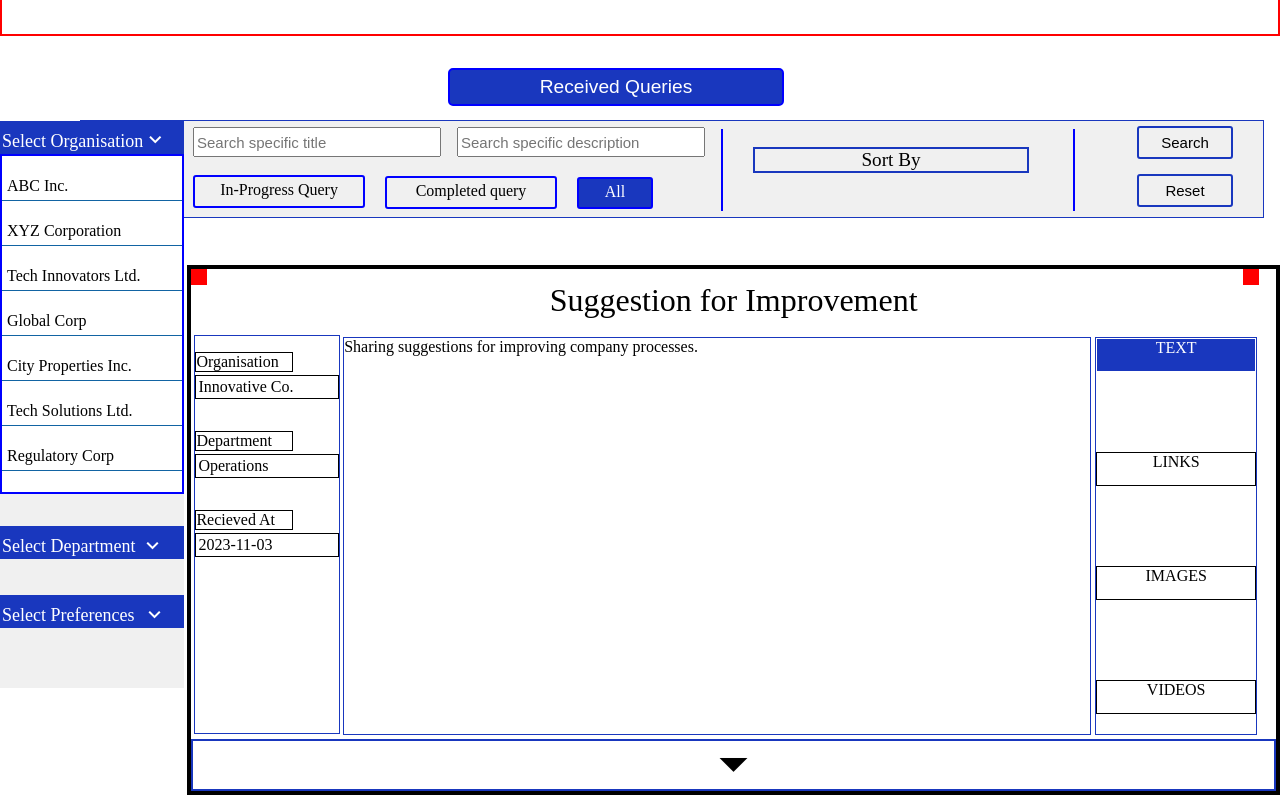
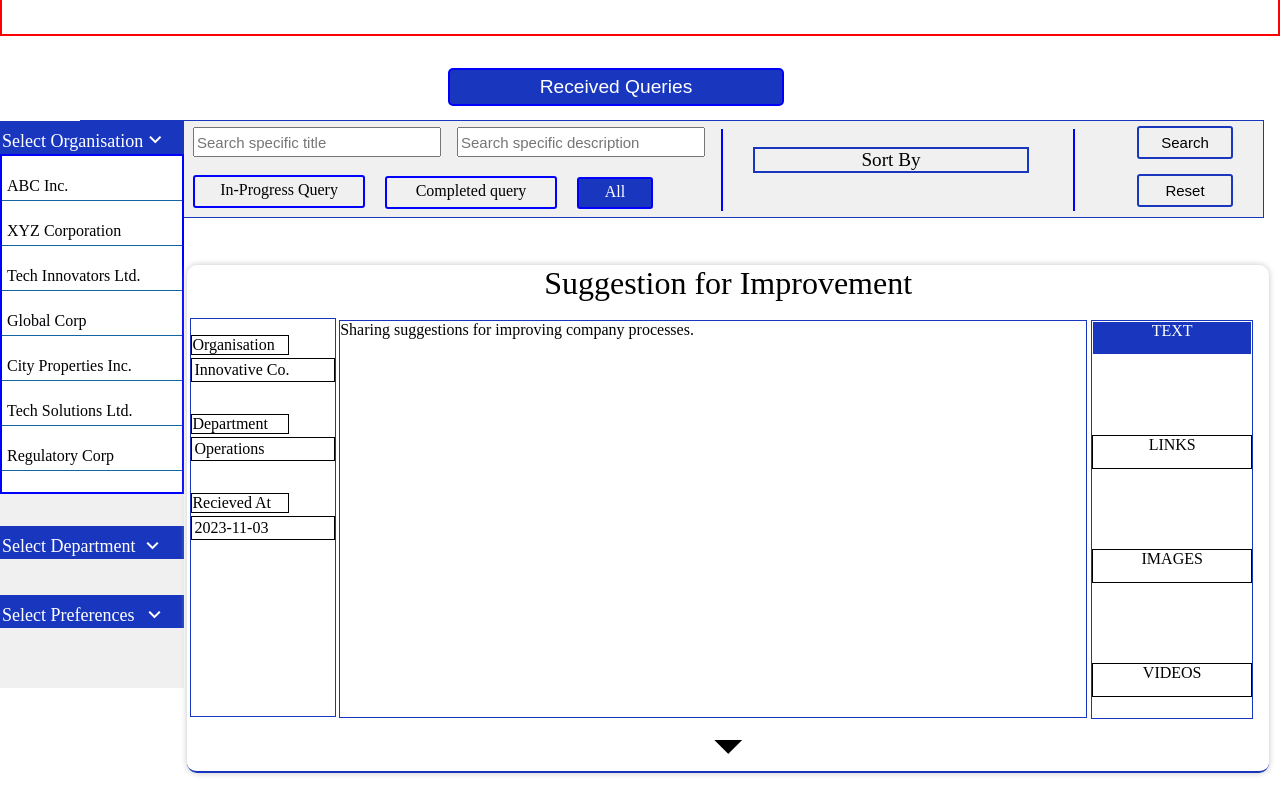
Before and after one commit to gauravgautam00/Quire_Flow, a React (Create React App) app in the folder client/: page /administrative_matter in a window 1280 px wide. Shown: the part 1340-2140 px from the top of the page. Built offline with nearby package versions, Linux system fonts and the light colour scheme.

Commit message:
added styles

```diff
--- a/client/src/Components/Child_Administrative_matter.jsx
+++ b/client/src/Components/Child_Administrative_matter.jsx
@@ -5,7 +5,7 @@ const Child_Administrative_matter = (props) => {
   const sidebarRightLinks = useRef(null);
   const sidebarRightImages = useRef(null);
   const sidebarRightVideos = useRef(null);
-
+  const downArrowIcon = useRef(null);
   const arrowDown = useRef(null);
   const downData = useRef(null);
   const downDataDelete = useRef(null);
@@ -59,7 +59,7 @@ const Child_Administrative_matter = (props) => {
       };
     }
 
-    if (arrowDown.current && downData.current) {
+    if (arrowDown.current && downData.current && downArrowIcon.current) {
       arrowDown.current.onmouseover = () => {
         arrowDown.current.style.backgroundColor = "#DBDBDB";
       };
@@ -70,9 +70,16 @@ const Child_Administrative_matter = (props) => {
         if (downData.current.style.display == "flex") {
           downData.current.style.display = "none";
           downDataDelete.current.style.display = "none";
+          arrowDown.current.style.borderBottom = "2px solid #1937be";
+          downArrowIcon.current.style.transform = "rotate(0deg)";
+
+          arrowDown.current.style.borderTop = "none";
         } else {
           downData.current.style.display = "flex";
+          downArrowIcon.current.style.transform = "rotate(-180deg)";
           downDataDelete.current.style.display = "block";
+          arrowDown.current.style.borderTop = "2px solid #1937be";
+          arrowDown.current.style.borderBottom = "none";
         }
         // downData.current.style.backgroundColor = "red";
       };
@@ -185,6 +192,7 @@ const Child_Administrative_matter = (props) => {
         <span
           id="child_administrator_matter_downBarClicks_icon"
           class="material-symbols-outlined"
+          ref={downArrowIcon}
         >
           arrow_drop_down
         </span>
--- a/client/src/Components/main_page.jsx
+++ b/client/src/Components/main_page.jsx
@@ -221,13 +221,21 @@ const Main_page = () => {
         video3.autoplay = true;
         video3.loop = true;
         video3.muted = true;
-        freed.current.appendChild(video3);
-        freed_inner.current.style.visibility = "hidden";
-        freed.current.style.backgroundColor = "white";
+        if (freed.current) {
+          freed.current.appendChild(video3);
+          freed_inner.current.style.visibility = "hidden";
+          freed.current.style.backgroundColor = "white";
+        }
       }, 2000);
 
       setTimeout(() => {
-        if (freed.current) {
+        if (
+          freed.current &&
+          encap.current &&
+          respo_inner &&
+          respo.current &&
+          freed_line.current
+        ) {
           freed.current.style.transform = "rotate(90deg)";
           freed.current.style.borderRadius = "50%";
 
--- a/client/src/index.css
+++ b/client/src/index.css
@@ -1256,6 +1256,7 @@ code {
   margin-top: 2.9rem;
   background-color: #f0f0f0;
   height: 6rem;
+  z-index: 2;
   margin-left: 5rem;
 }
 
@@ -1364,6 +1365,7 @@ code {
   height: 35.4rem;
   background-color: #f0f0f0;
   width: 11.5rem;
+  z-index: 3;
 }
 
 #administrator_container_filterLeft_organisationHeading {
@@ -1471,11 +1473,13 @@ code {
 }
 
 #child_administrator_matter {
-  border: 4px solid black;
+  /* border: 4px solid black; */
   /* height: 32rem; */
   margin-top: 3rem;
-
+  border-radius: 10px;
+  width: 99%;
   /* color:white; */
+  box-shadow: 0px 0px 6px 0px #c5c4c4;
   /* background-color: black; */
 }
 
@@ -1483,7 +1487,9 @@ code {
   /* border-radius: 50%; */
   /* margin-left: 2px; */
   height: 1rem;
+  border-radius: 10px;
   /* margin-top: 2px;  */
+  display: none;
   width: 1rem;
   background-color: red;
   cursor: pointer;
@@ -1491,8 +1497,10 @@ code {
 #child_administrative_matter_headingTop_box2 {
   /* border-radius: 50%; */
   margin-left: 65.75rem;
+  display: none;
   height: 1rem;
   margin-top: -1rem;
+  border-radius: 10px;
   width: 1rem;
   background-color: red;
   cursor: pointer;
@@ -1591,11 +1599,13 @@ code {
   cursor: pointer;
 }
 #child_administrator_matter_downBarClicks {
-  border: 2px solid #1937be;
+  border-bottom: 2px solid #1937be;
   height: 3rem;
   text-align: center;
   margin-top: 4px;
   cursor: pointer;
+  border-bottom-left-radius: 10px;
+  border-bottom-right-radius: 10px;
 }
 #child_administrator_matter_downBarClicks_icon {
   margin-top: -11px;
@@ -1696,7 +1706,7 @@ code {
   color: #a40e26;
   display: none;
   text-align: center;
-  border: 3px solid #a40e26;
+  border-top: 3px solid #a40e26;
   font-size: 19px;
   padding: 10px;
   margin-top: -0.3rem;
@@ -1706,6 +1716,8 @@ code {
 #child_administrative_matter_downBottom_delete:hover {
   background-color: #a40e26;
   color: white;
+  border-bottom-left-radius: 10px;
+  border-bottom-right-radius: 10px;
 }
 /* Administrator Container */
 /* Administrator Container */
```
